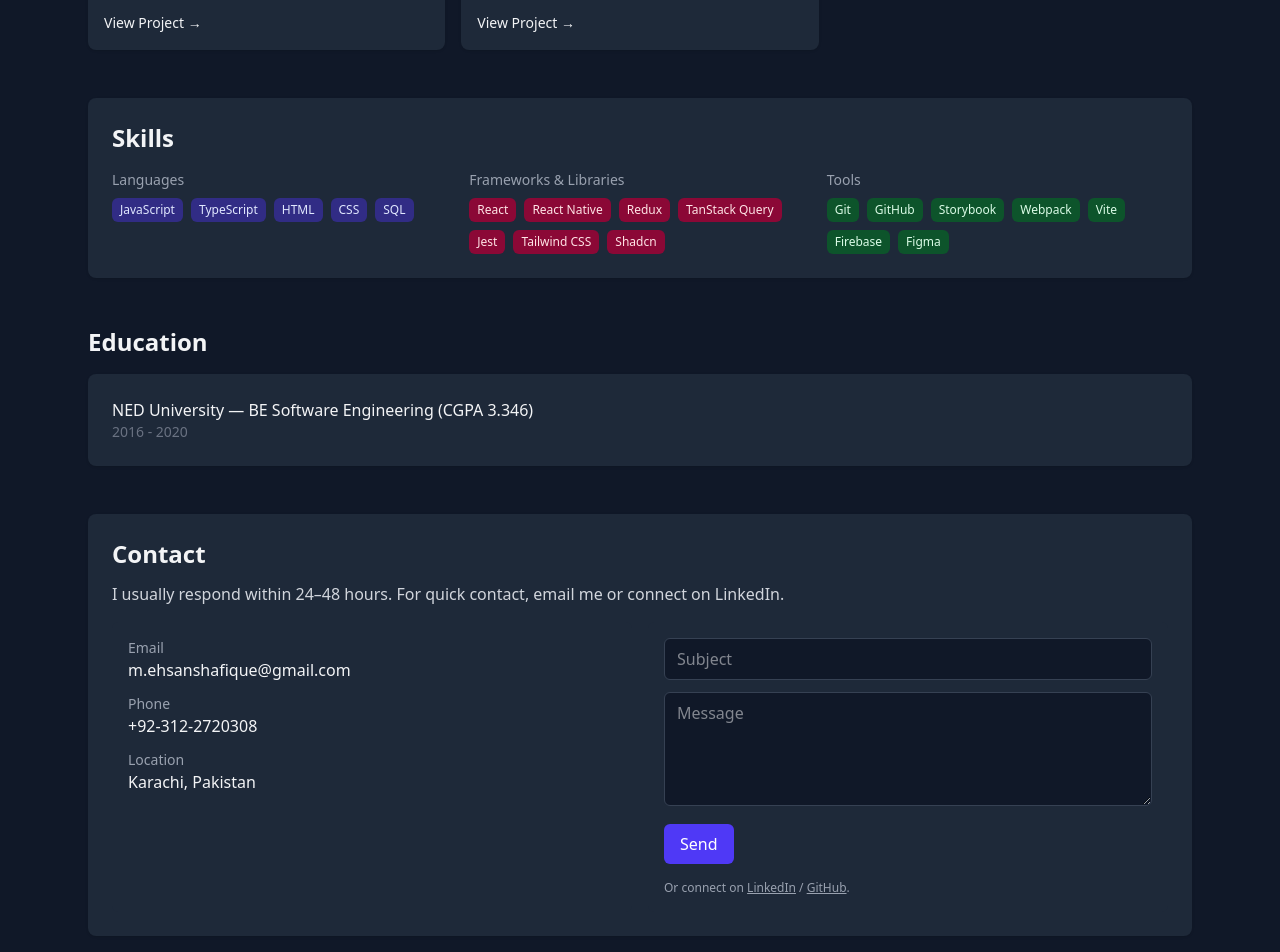
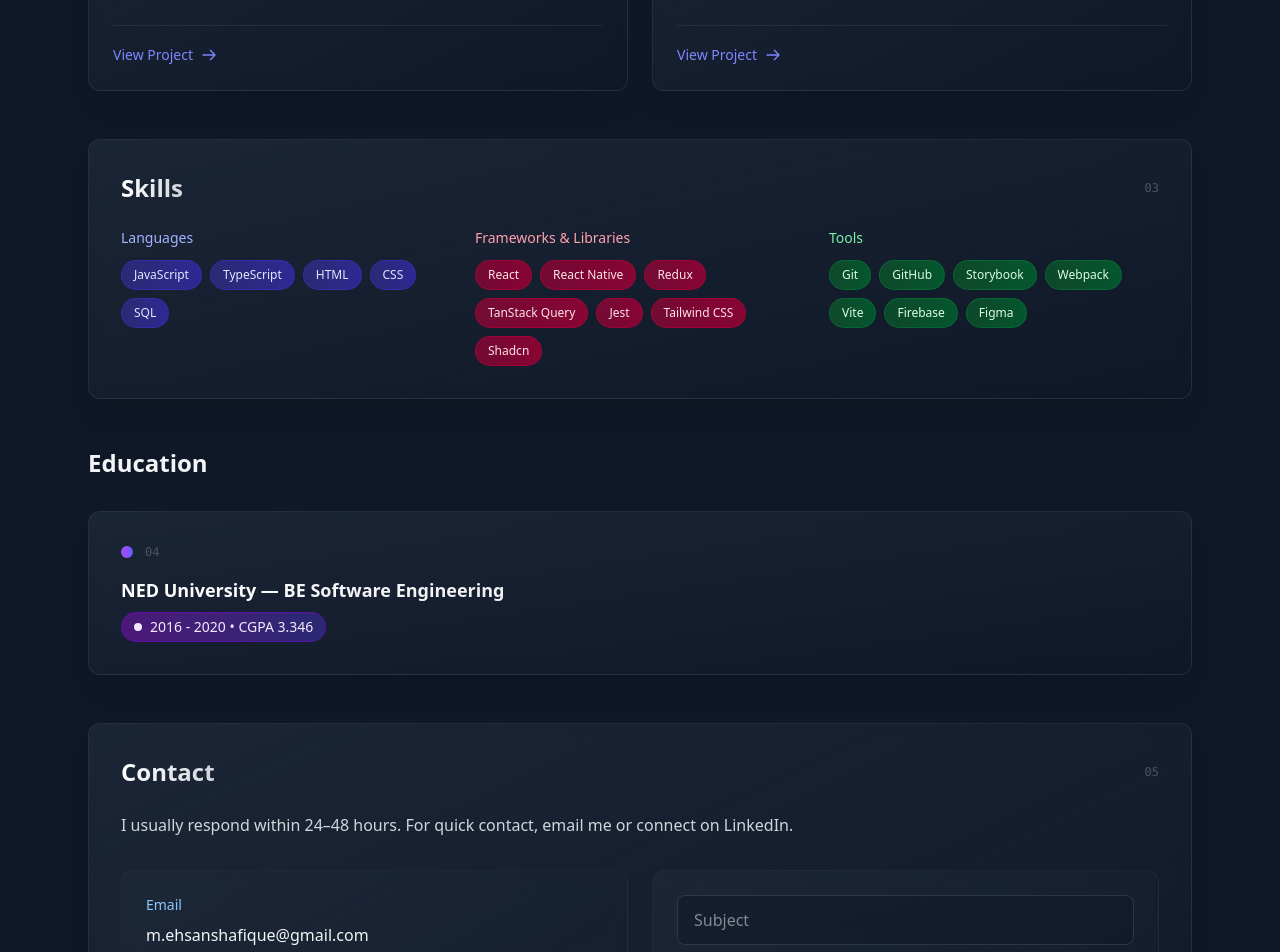
Before and after one commit to ehsanexe/my-portfolio, a React (Vite) app: page / in a window 1280 px wide. Shown: the part 1820-2772 px from the top of the page. Built offline with nearby package versions, Linux system fonts and the light colour scheme.

Commit message:
Enhance project, skills, education, and contact sections with improved styling and layout

```diff
--- a/src/App.jsx
+++ b/src/App.jsx
@@ -239,25 +239,37 @@ export default function App() {
 
         {/* PROJECTS */}
         <section id="projects">
-          <h2 className="text-2xl font-semibold mb-4">Selected Projects</h2>
-          <div className="grid md:grid-cols-3 gap-4">
+          <h2 className="text-2xl font-semibold mb-8">Selected Projects</h2>
+          <div className="grid md:grid-cols-2 gap-6">
             {projects.map((p, i) => (
               <div
                 key={i}
-                className="bg-gray-800 p-4 rounded-lg shadow-sm flex flex-col justify-between"
+                className="bg-gradient-to-br from-gray-800/80 to-gray-850/80 backdrop-blur-sm p-6 rounded-xl shadow-xl border border-gray-700/50 hover:shadow-2xl hover:border-purple-500/50 transition-all duration-300 transform hover:-translate-y-2 flex flex-col justify-between group"
               >
                 <div>
-                  <h4 className="font-semibold">{p.title}</h4>
-                  <p className="mt-2 text-sm text-gray-400">{p.desc}</p>
+                  <div className="flex items-center justify-between mb-3">
+                    <h4 className="text-lg font-bold bg-gradient-to-r from-white to-gray-300 bg-clip-text text-transparent">
+                      {p.title}
+                    </h4>
+                    <div className="text-xs text-gray-600 font-mono">
+                      {String(i + 1).padStart(2, '0')}
                     </div>
-                <div className="mt-4">
+                  </div>
+                  <p className="text-sm text-gray-300 leading-relaxed hover:text-gray-200 transition-colors duration-200">
+                    {p.desc}
+                  </p>
+                </div>
+                <div className="mt-6 pt-4 border-t border-gray-700/50">
                   <a
                     href={p.link}
                     target="_blank"
                     rel="noreferrer"
-                    className="text-sm font-medium hover:text-indigo-400"
+                    className="inline-flex items-center gap-2 text-sm font-medium text-indigo-400 hover:text-purple-400 transition-colors duration-200 group-hover:translate-x-1 transform"
                   >
-                    View Project →
+                    View Project
+                    <svg className="w-4 h-4 transition-transform duration-200 group-hover:translate-x-1" fill="none" stroke="currentColor" viewBox="0 0 24 24">
+                      <path strokeLinecap="round" strokeLinejoin="round" strokeWidth={2} d="M14 5l7 7m0 0l-7 7m7-7H3" />
+                    </svg>
                   </a>
                 </div>
               </div>
@@ -266,42 +278,45 @@ export default function App() {
         </section>
 
         {/* SKILLS */}
-        <section id="skills" className="bg-gray-800 p-6 rounded-lg shadow-sm">
-          <h2 className="text-2xl font-semibold">Skills</h2>
-          <div className="mt-4 grid sm:grid-cols-3 gap-4">
-            <div>
-              <h4 className="text-sm text-gray-400">Languages</h4>
-              <div className="mt-2 flex flex-wrap gap-2">
+        <section id="skills" className="bg-gradient-to-br from-gray-800/80 to-gray-850/80 backdrop-blur-sm p-8 rounded-xl shadow-xl border border-gray-700/50 hover:shadow-2xl hover:border-indigo-500/50 transition-all duration-300 transform hover:-translate-y-1 group">
+          <div className="flex items-center justify-between mb-6">
+            <h2 className="text-2xl font-bold bg-gradient-to-r from-white to-gray-300 bg-clip-text text-transparent">Skills</h2>
+            <div className="text-xs text-gray-600 font-mono">03</div>
+          </div>
+          <div className="grid sm:grid-cols-3 gap-6">
+            <div className="space-y-3">
+              <h4 className="text-sm font-medium text-indigo-300">Languages</h4>
+              <div className="flex flex-wrap gap-2">
                 {skills.languages.map((s) => (
                   <span
                     key={s}
-                    className="text-xs px-2 py-1 bg-indigo-900 text-indigo-100 rounded-md"
+                    className="text-xs px-3 py-1.5 bg-gradient-to-r from-indigo-900/80 to-indigo-800/80 text-indigo-100 rounded-full hover:from-indigo-800 hover:to-indigo-700 transition-all duration-200 hover:scale-105 cursor-default border border-indigo-700/50"
                   >
                     {s}
                   </span>
                 ))}
               </div>
             </div>
-            <div>
-              <h4 className="text-sm text-gray-400">Frameworks & Libraries</h4>
-              <div className="mt-2 flex flex-wrap gap-2">
+            <div className="space-y-3">
+              <h4 className="text-sm font-medium text-rose-300">Frameworks & Libraries</h4>
+              <div className="flex flex-wrap gap-2">
                 {skills.frameworks.map((s) => (
                   <span
                     key={s}
-                    className="text-xs px-2 py-1 bg-rose-900 text-rose-100 rounded-md"
+                    className="text-xs px-3 py-1.5 bg-gradient-to-r from-rose-900/80 to-rose-800/80 text-rose-100 rounded-full hover:from-rose-800 hover:to-rose-700 transition-all duration-200 hover:scale-105 cursor-default border border-rose-700/50"
                   >
                     {s}
                   </span>
                 ))}
               </div>
             </div>
-            <div>
-              <h4 className="text-sm text-gray-400">Tools</h4>
-              <div className="mt-2 flex flex-wrap gap-2">
+            <div className="space-y-3">
+              <h4 className="text-sm font-medium text-green-300">Tools</h4>
+              <div className="flex flex-wrap gap-2">
                 {skills.tools.map((s) => (
                   <span
                     key={s}
-                    className="text-xs px-2 py-1 bg-green-900 text-green-100 rounded-md"
+                    className="text-xs px-3 py-1.5 bg-gradient-to-r from-green-900/80 to-green-800/80 text-green-100 rounded-full hover:from-green-800 hover:to-green-700 transition-all duration-200 hover:scale-105 cursor-default border border-green-700/50"
                   >
                     {s}
                   </span>
@@ -313,73 +328,91 @@ export default function App() {
 
         {/* EDUCATION */}
         <section id="education">
-          <h2 className="text-2xl font-semibold mb-4">Education</h2>
-          <div className="bg-gray-800 p-6 rounded-lg shadow-sm">
+          <h2 className="text-2xl font-semibold mb-8">Education</h2>
+          <div className="bg-gradient-to-br from-gray-800/80 to-gray-850/80 backdrop-blur-sm p-8 rounded-xl shadow-xl border border-gray-700/50 hover:shadow-2xl hover:border-purple-500/50 transition-all duration-300 transform hover:-translate-y-1 group">
+            <div className="flex items-center justify-between mb-4">
+              <div className="flex items-center gap-3">
+                <div className="w-3 h-3 bg-gradient-to-r from-purple-500 to-indigo-500 rounded-full animate-pulse"></div>
+                <div className="text-xs text-gray-600 font-mono">04</div>
+              </div>
+            </div>
             <div>
-              <div className="font-medium">
-                NED University — BE Software Engineering (CGPA 3.346)
+              <div className="text-lg font-bold bg-gradient-to-r from-white to-gray-300 bg-clip-text text-transparent mb-2">
+                NED University — BE Software Engineering
               </div>
-              <div className="text-sm text-gray-500">2016 - 2020</div>
+              <div className="inline-flex items-center gap-2 px-3 py-1 text-sm bg-gradient-to-r from-purple-900/80 to-indigo-900/80 text-purple-100 rounded-full border border-purple-700/50">
+                <div className="w-2 h-2 bg-current rounded-full"></div>
+                2016 - 2020 • CGPA 3.346
+              </div>
             </div>
           </div>
         </section>
 
         {/* CONTACT */}
-        <section id="contact" className="bg-gray-800 p-6 rounded-lg shadow-sm">
-          <h2 className="text-2xl font-semibold">Contact</h2>
-          <p className="mt-3 text-gray-300">
+        <section id="contact" className="bg-gradient-to-br from-gray-800/80 to-gray-850/80 backdrop-blur-sm p-8 rounded-xl shadow-xl border border-gray-700/50 hover:shadow-2xl hover:border-blue-500/50 transition-all duration-300 transform hover:-translate-y-1 group">
+          <div className="flex items-center justify-between mb-6">
+            <h2 className="text-2xl font-bold bg-gradient-to-r from-white to-gray-300 bg-clip-text text-transparent">Contact</h2>
+            <div className="text-xs text-gray-600 font-mono">05</div>
+          </div>
+          <p className="text-gray-300 mb-8 leading-relaxed">
             I usually respond within 24–48 hours. For quick contact, email me or
             connect on LinkedIn.
           </p>
 
-          <div className="mt-4 grid sm:grid-cols-2 gap-4">
-            <div className="p-4 rounded-md bg-gray-800">
-              <div className="text-sm text-gray-400">Email</div>
+          <div className="grid sm:grid-cols-2 gap-6">
+            <div className="bg-gradient-to-br from-gray-800/60 to-gray-900/60 backdrop-blur-sm p-6 rounded-xl border border-gray-700/30 hover:border-gray-600/50 transition-all duration-200 space-y-4">
+              <div className="space-y-2">
+                <div className="text-sm font-medium text-blue-300">Email</div>
                 <a
                   href={`mailto:${profile.email}`}
-                className="block font-medium text-gray-100"
+                  className="block font-medium text-gray-100 hover:text-blue-400 transition-colors duration-200"
                 >
                   {profile.email}
                 </a>
+              </div>
 
-              <div className="mt-3 text-sm text-gray-400">Phone</div>
+              <div className="space-y-2">
+                <div className="text-sm font-medium text-blue-300">Phone</div>
                 <div className="font-medium text-gray-100">{profile.phone}</div>
+              </div>
 
-              <div className="mt-3 text-sm text-gray-400">Location</div>
+              <div className="space-y-2">
+                <div className="text-sm font-medium text-blue-300">Location</div>
                 <div className="font-medium text-gray-100">
                   {profile.location}
                 </div>
               </div>
+            </div>
 
-            <div className="p-4 rounded-md bg-gray-800 flex flex-col justify-between">
+            <div className="bg-gradient-to-br from-gray-800/60 to-gray-900/60 backdrop-blur-sm p-6 rounded-xl border border-gray-700/30 hover:border-gray-600/50 transition-all duration-200 flex flex-col justify-between">
               <form
                 action={`mailto:${profile.email}`}
                 method="GET"
                 encType="text/plain"
-                className="space-y-3"
+                className="space-y-4"
               >
                 <input
                   name="subject"
                   placeholder="Subject"
-                  className="w-full border border-gray-700 rounded-md px-3 py-2 bg-gray-900 text-gray-100"
+                  className="w-full border border-gray-600/50 rounded-lg px-4 py-3 bg-gray-900/50 text-gray-100 focus:border-blue-500/50 focus:ring-1 focus:ring-blue-500/25 transition-all duration-200 backdrop-blur-sm"
                 />
                 <textarea
                   name="body"
                   rows={4}
                   placeholder="Message"
-                  className="w-full border border-gray-700 rounded-md px-3 py-2 bg-gray-900 text-gray-100"
+                  className="w-full border border-gray-600/50 rounded-lg px-4 py-3 bg-gray-900/50 text-gray-100 focus:border-blue-500/50 focus:ring-1 focus:ring-blue-500/25 transition-all duration-200 backdrop-blur-sm resize-none"
                 />
                 <button
                   type="submit"
-                  className="px-4 py-2 bg-indigo-600 text-white rounded-md"
+                  className="w-full px-4 py-3 bg-gradient-to-r from-blue-600 to-blue-700 text-white rounded-lg hover:from-blue-500 hover:to-blue-600 transition-all duration-200 transform hover:scale-[1.02] shadow-lg hover:shadow-blue-500/25"
                 >
-                  Send
+                  Send Message
                 </button>
               </form>
-              <div className="mt-4 text-xs text-gray-400">
+              <div className="mt-6 text-xs text-gray-400 text-center">
                 Or connect on{" "}
                 <a
-                  className="underline"
+                  className="text-blue-400 hover:text-blue-300 transition-colors duration-200 underline"
                   href={profile.linkedin}
                   target="_blank"
                   rel="noreferrer"
@@ -388,7 +421,7 @@ export default function App() {
                 </a>{" "}
                 /{" "}
                 <a
-                  className="underline"
+                  className="text-blue-400 hover:text-blue-300 transition-colors duration-200 underline"
                   href={profile.github}
                   target="_blank"
                   rel="noreferrer"
```
Lines whose indentation alone changed are shown as unchanged.
